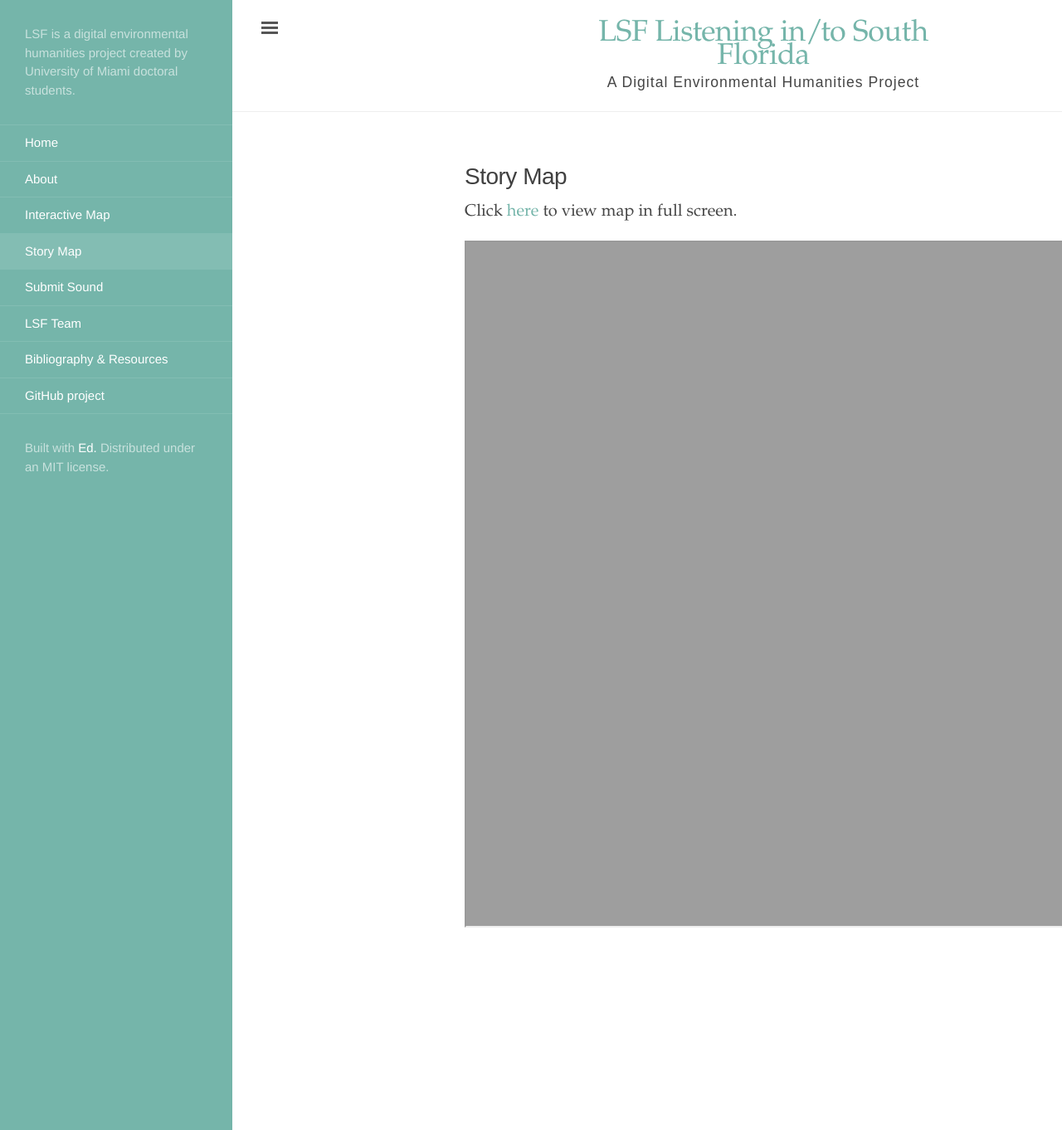
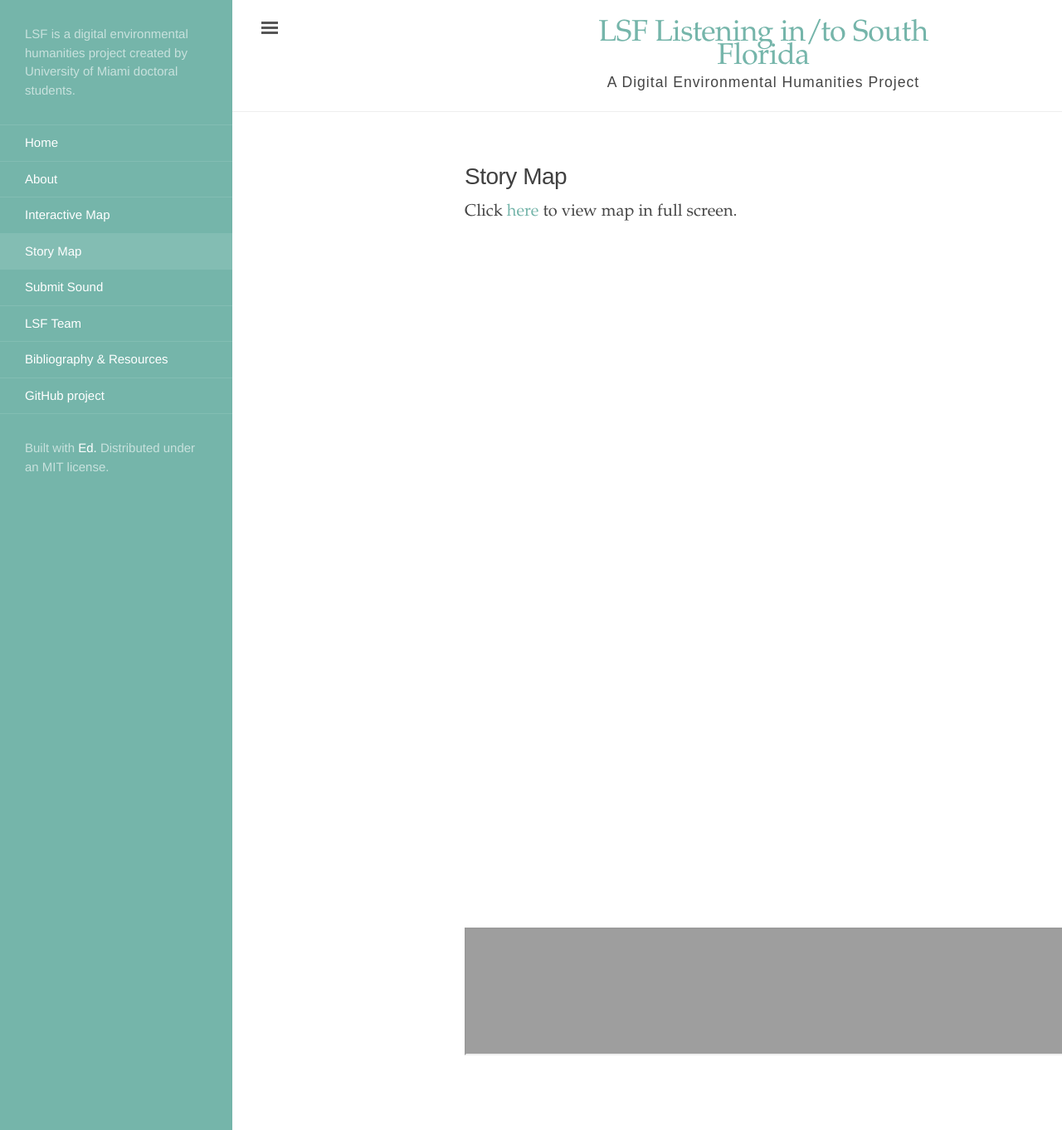
Before and after one commit to rm4-25/lsf_3, a Jekyll site: the page built from Story Map.html, in a window 1280 px wide and 1362 px high. Shown: the whole window at 83% size. Built offline with Jekyll 4.4.1, drawn with Linux system fonts in a browser that asks for light colours.

Commit message:
Update _ed.scss
changed line 71 from absolute to relative.

```diff
--- a/_sass/_ed.scss
+++ b/_sass/_ed.scss
@@ -68,10 +68,10 @@
 }
 
 .responsive-iframe-container iframe {
-  position: absolute;
+  position: relative;
   top: 0;
   left: 0;
-  width: 125%;
+  width: 100%;
   height: 100%;
 }
 /*
```
